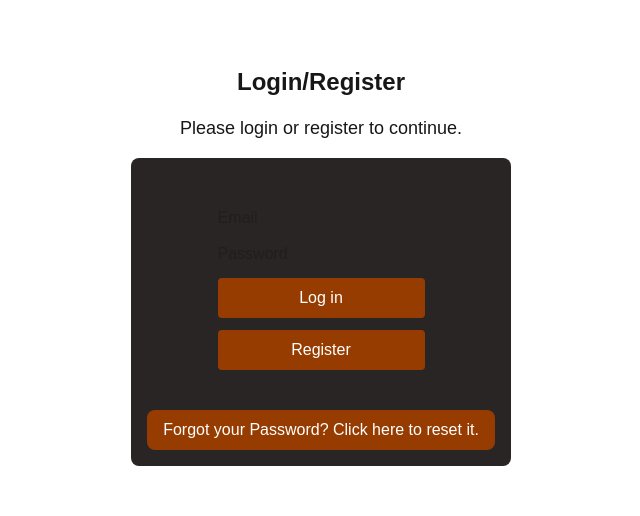
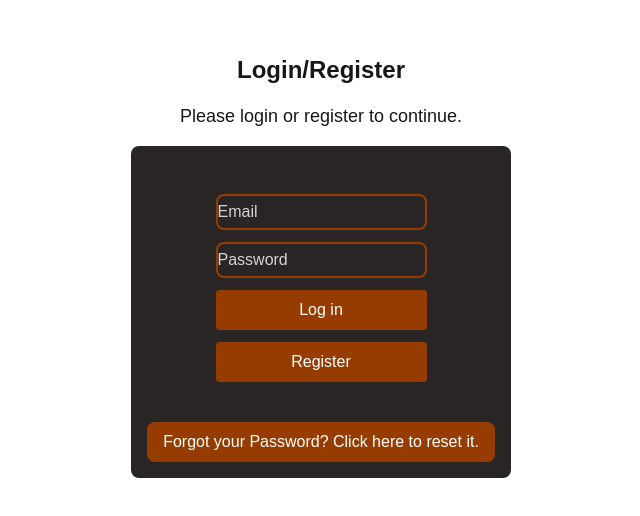
Before and after one commit to DundreDE/vocabulator, a Next.js app: page /auth in a window 1280 px wide. Shown: the part 150-666 px from the top of the page, without its empty margins (319-959 px from the left). Built offline with nearby package versions, Linux system fonts and the light colour scheme.

Commit message:
auth design update

```diff
--- a/app/auth/page.tsx
+++ b/app/auth/page.tsx
@@ -21,8 +21,9 @@ export default async function AuthPage({
                 {error && <p className="text-sm text-red-600">{error}</p>}
                 {message && <p className="text-sm text-green-700">{message}</p>}
 
-                <input name="email" type="email" required placeholder="Email" />
+                <input name="email" className="rounded-lg text-white placeholder:text-stone-300 border-2 py-1 border-amber-800" type="email" required placeholder="Email" />
                 <input
+                  className="rounded-lg placeholder:text-stone-300 border-2 border-amber-800 py-1 text-white"
                   name="password"
                   type="password"
                   required
```
